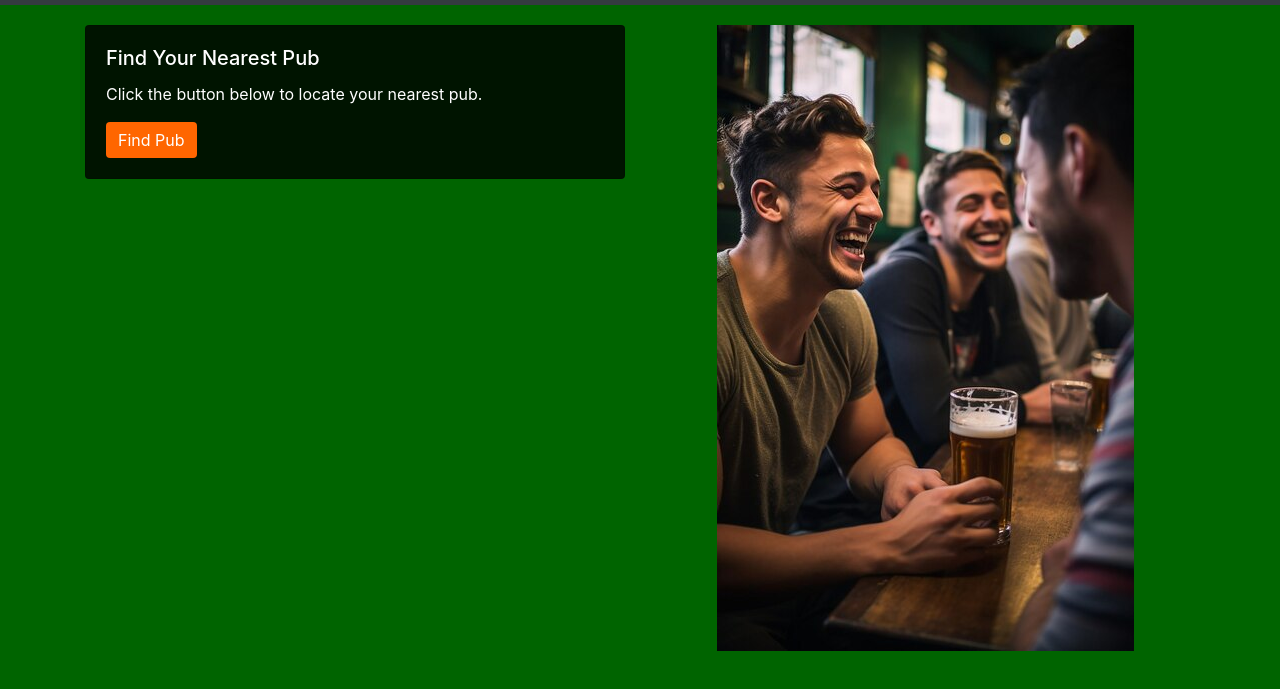
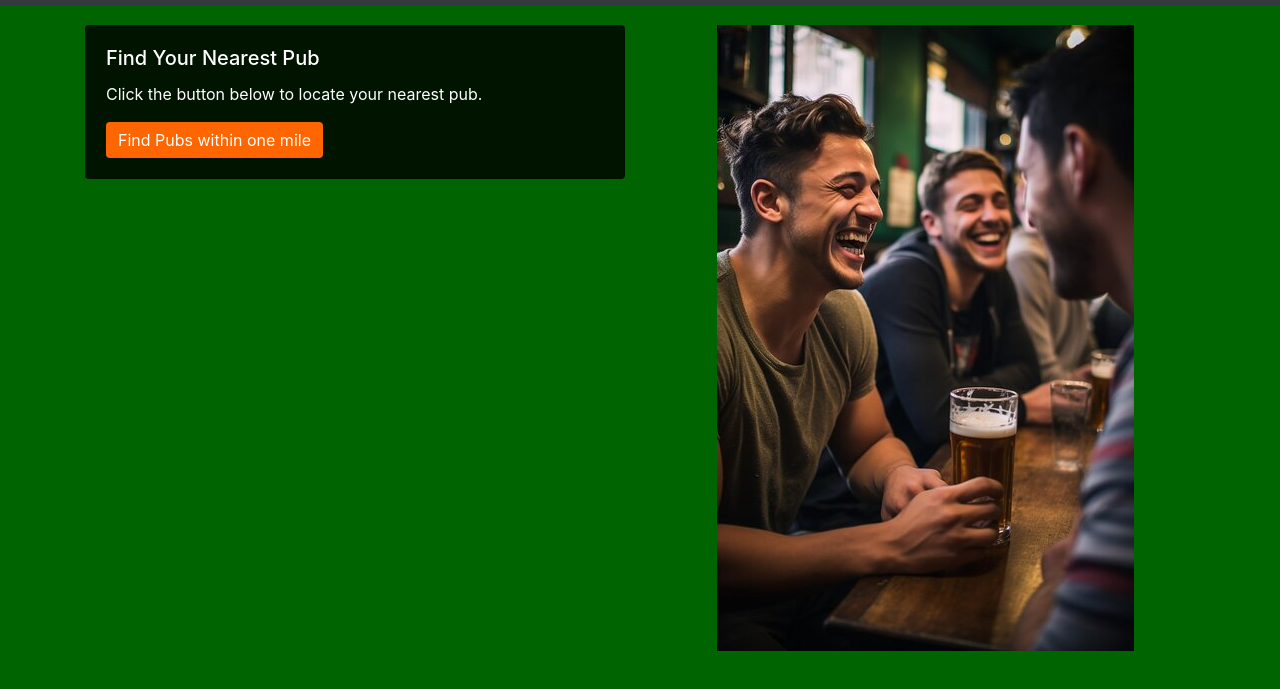
Before and after one commit to JoeKearey/The-Pub-Tool, a plain HTML site: page index.html in a window 1280 px wide. Shown: the part 51-740 px from the top of the page. Drawn offline with nearby package versions, Linux system fonts and the light colour scheme.

Commit message:
Add files via upload

```diff
--- a/index.html
+++ b/index.html
@@ -64,7 +64,7 @@
                     <div class="card-body">
                         <h5 class="card-title">Find Your Nearest Pub</h5>
                         <p class="card-text">Click the button below to locate your nearest pub.</p>
-                        <button id="find-pub" class="btn btn-primary">Find Pub</button>
+                        <button id="find-pub" class="btn btn-primary">Find Pubs within one mile</button>
                     </div>
                 </div>
                 <div id="results" class="results"></div>
```
